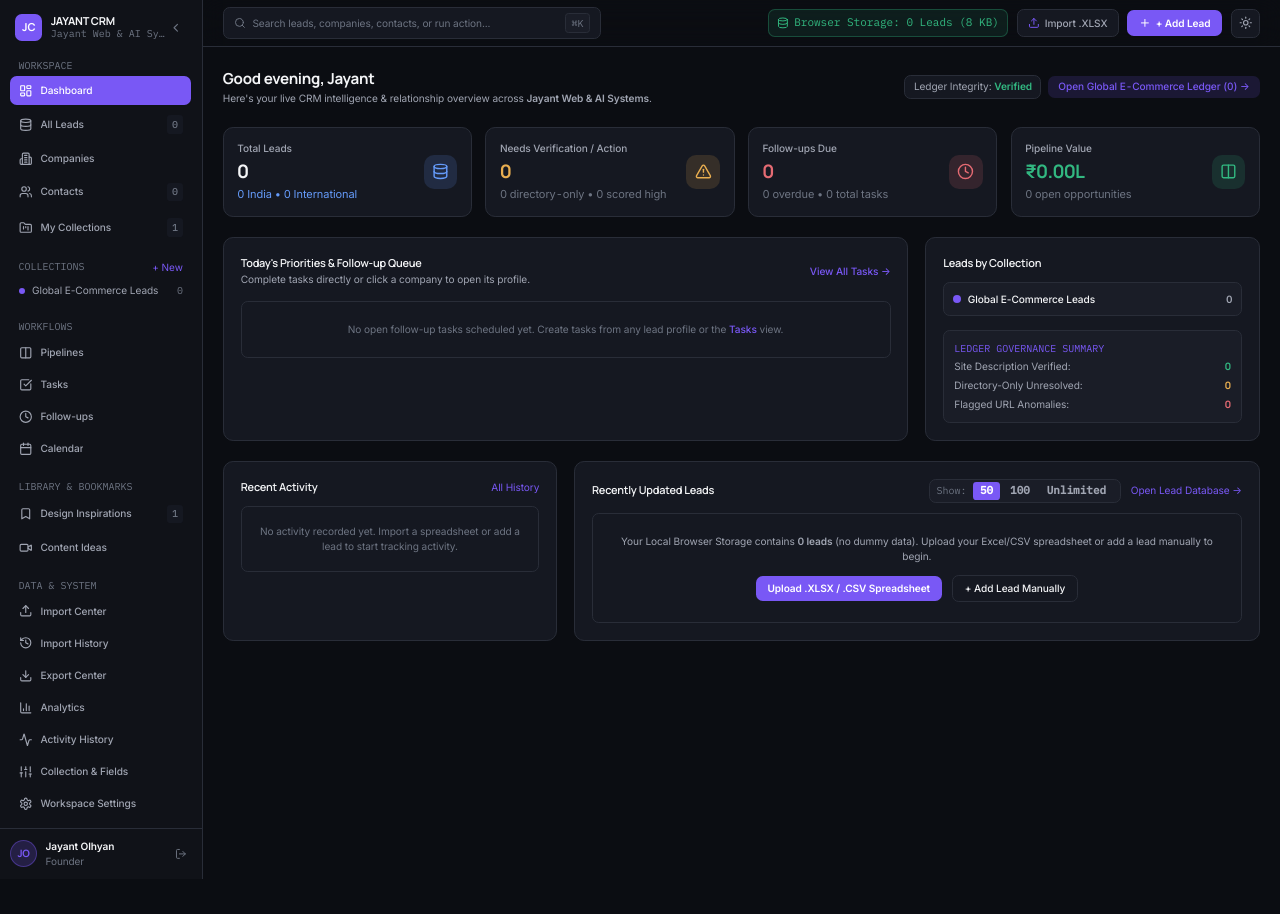
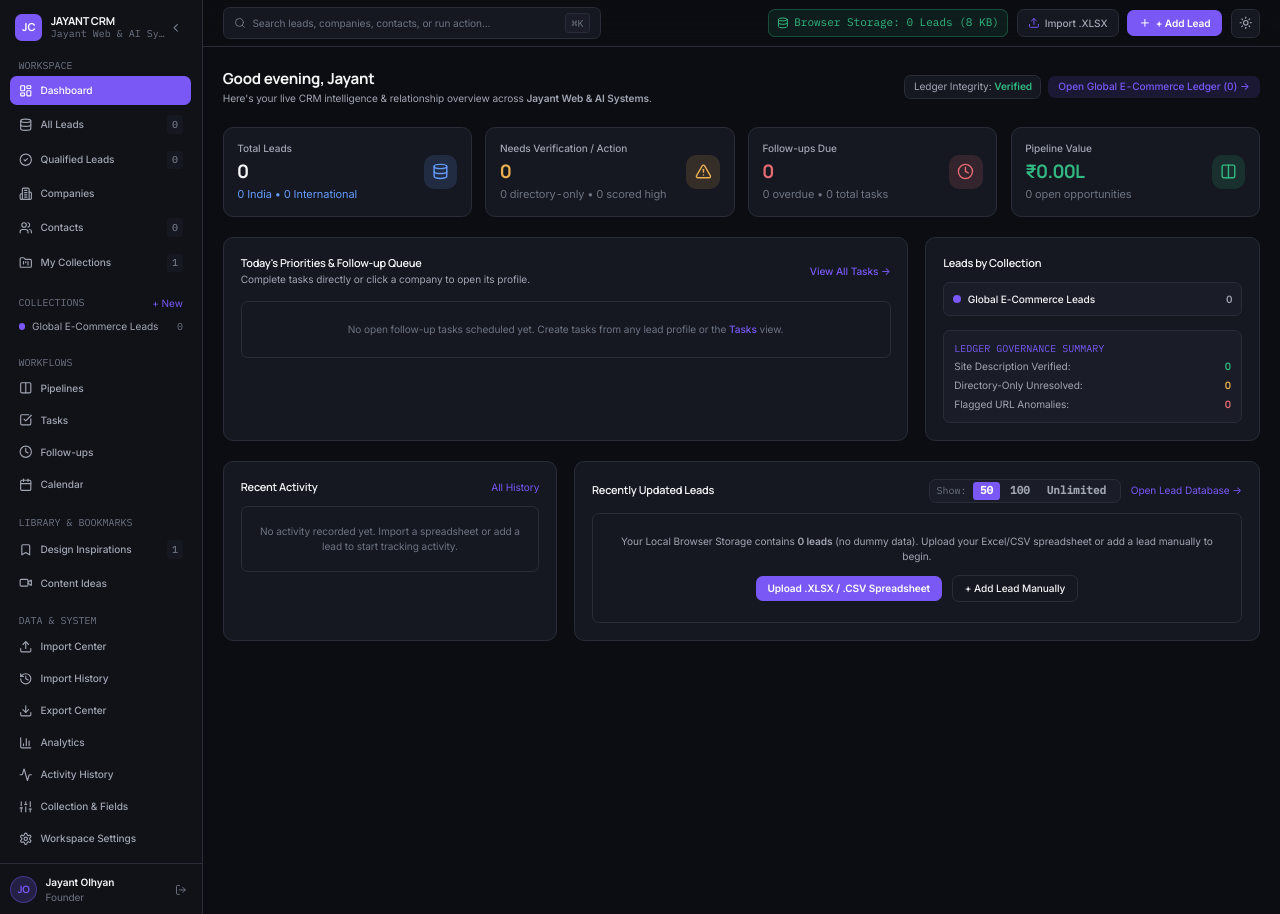
Before and after one commit to JayantOlhyan/jayant-systems-CRM, a Next.js app: page / in a window 1280 px wide. Before the commit the page ends 879 px from the top, so only its background shows below. Built offline with nearby package versions, Linux system fonts and the light colour scheme.

Commit message:
feat(workspace-shell): add Qualified Leads section to Workspace sidebar

```diff
--- a/src/components/CrmWorkspaceShell.tsx
+++ b/src/components/CrmWorkspaceShell.tsx
@@ -62,6 +62,7 @@ import {
 export type NavSection =
   | "dashboard"
   | "leads"
+  | "qualified_leads"
   | "companies"
   | "contacts"
   | "collections"
@@ -320,6 +321,12 @@ export function CrmWorkspaceShell({
   // Dashboard Metrics (Section 6.2 — 100% live counts from Local Browser Storage)
   const todayStr = new Date().toISOString().split("T")[0];
   const totalLeadsCount = organizations.length;
+  const qualifiedLeadsCount = organizations.filter(
+    // eslint-disable-next-line @typescript-eslint/no-explicit-any
+    (o: any) =>
+      (o.qualificationDecision || "").toLowerCase() === "qualified" ||
+      o.primaryStageId === "stg_qualified"
+  ).length;
   const indiaLeadsCount = organizations.filter(
     // eslint-disable-next-line @typescript-eslint/no-explicit-any
     (o: any) =>
@@ -429,6 +436,12 @@ export function CrmWorkspaceShell({
                 icon: Database,
                 badge: totalLeadsCount,
               },
+              {
+                id: "qualified_leads",
+                label: "Qualified Leads",
+                icon: CheckCircle2,
+                badge: qualifiedLeadsCount,
+              },
               { id: "companies", label: "Companies", icon: Building2 },
               { id: "contacts", label: "Contacts", icon: Users, badge: contacts.length },
               {
@@ -447,7 +460,11 @@ export function CrmWorkspaceShell({
                   key={item.id}
                   type="button"
                   onClick={() => {
-                    if (item.id === "leads" || item.id === "companies") {
+                    if (
+                      item.id === "leads" ||
+                      item.id === "qualified_leads" ||
+                      item.id === "companies"
+                    ) {
                       setSelectedCollectionId(undefined);
                     }
                     setActiveNav(item.id as NavSection);
@@ -1178,15 +1195,17 @@ export function CrmWorkspaceShell({
           )}
 
           {/* =================================================================
-              SECTION 2: ALL LEADS / COMPANIES / COLLECTION DETAIL TABLE
+              SECTION 2: ALL LEADS / QUALIFIED LEADS / COMPANIES / COLLECTION DETAIL TABLE
               ================================================================= */}
           {(activeNav === "leads" ||
+            activeNav === "qualified_leads" ||
             activeNav === "companies" ||
             activeNav === "collection_detail") && (
             <LeadsDatabaseView
               collectionId={
                 activeNav === "collection_detail" ? selectedCollectionId : undefined
               }
+              onlyQualified={activeNav === "qualified_leads"}
               collections={collections}
               stages={stages}
               categories={categories}
```
